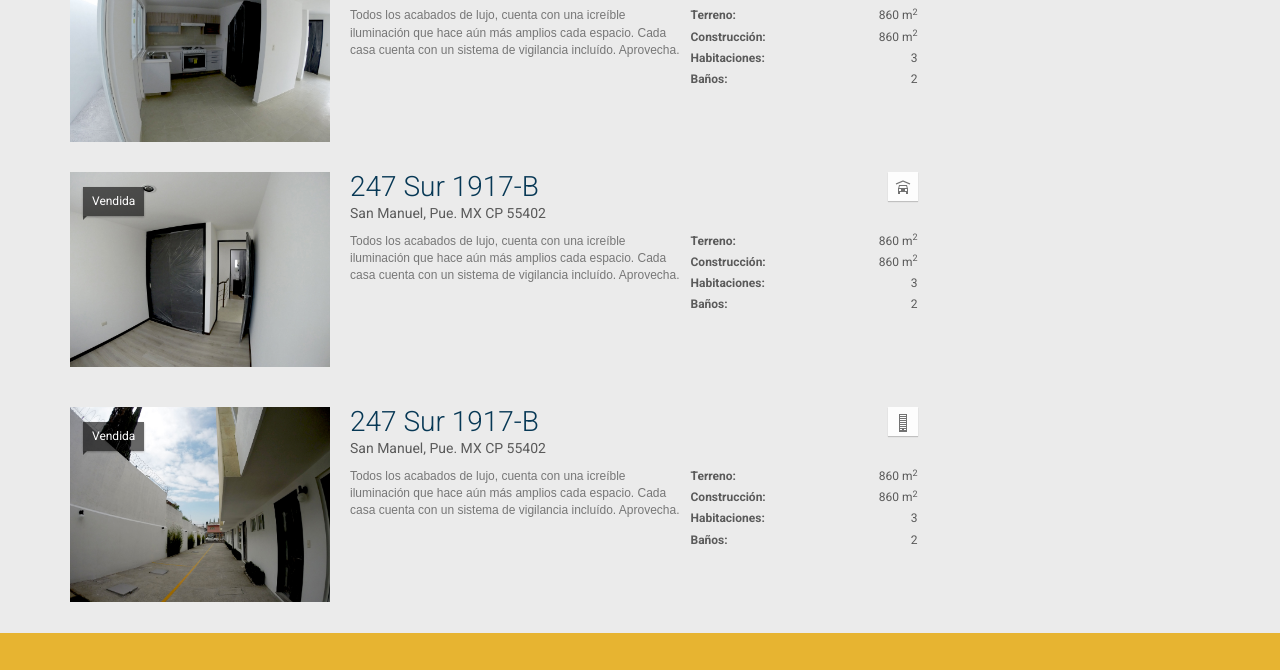
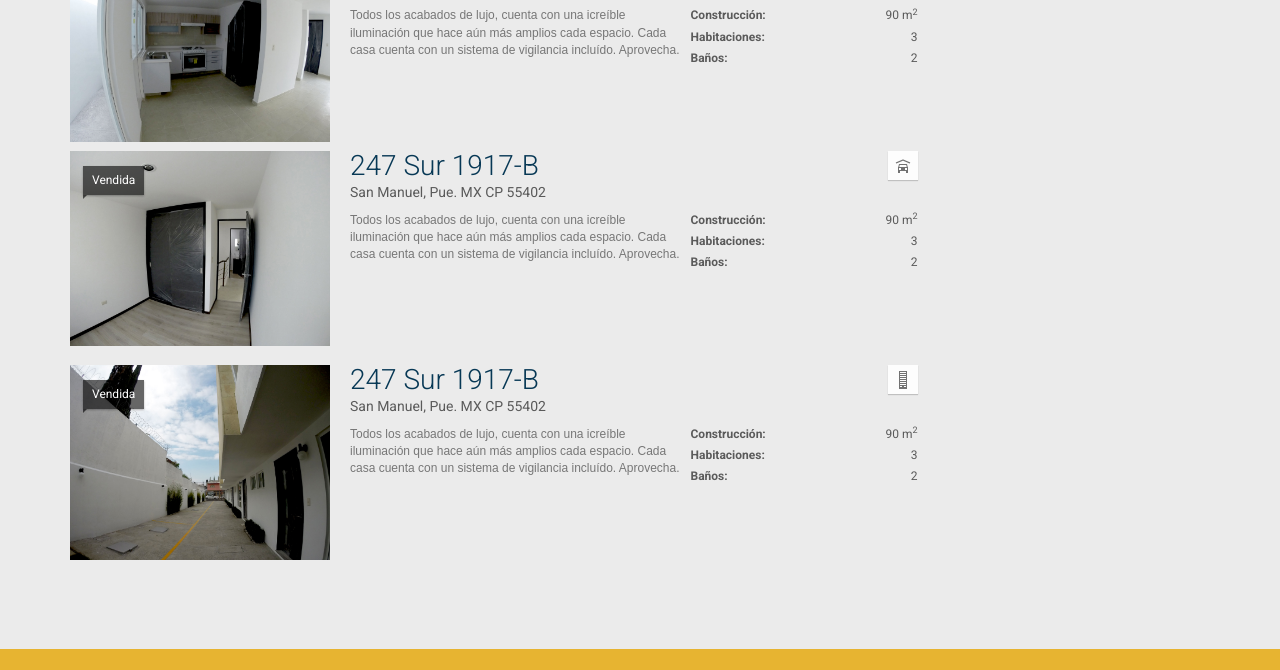
Before and after one commit to guiberraMX/cn3residencial.com, a plain HTML site: page casas.html in a window 1280 px wide. Shown: the part 578-1248 px from the top of the page. Drawn offline with Linux system fonts and the light colour scheme.

Commit message:
datos
m2

```diff
--- a/casas.html
+++ b/casas.html
@@ -142,10 +142,9 @@
                                         Todos los acabados de lujo, cuenta con una icreíble iluminación que hace aún más amplios cada espacio. Cada casa cuenta con un sistema de vigilancia incluído. Aprovecha.
                                         </p>
                                         <dl>
-                                            <dt>Terreno:</dt>
-                                            <dd>860 m<sup>2</sup></dd>
+
                                             <dt>Construcción:</dt>
-                                            <dd>860 m<sup>2</sup></dd>
+                                            <dd>90 m<sup>2</sup></dd>
                                             <dt>Habitaciones:</dt>
                                             <dd>3</dd>
                                             <dt>Baños:</dt>
@@ -181,10 +180,9 @@
                                         Todos los acabados de lujo, cuenta con una icreíble iluminación que hace aún más amplios cada espacio. Cada casa cuenta con un sistema de vigilancia incluído. Aprovecha.
                                         </p>
                                         <dl>
-                                            <dt>Terreno:</dt>
-                                            <dd>860 m<sup>2</sup></dd>
+
                                             <dt>Construcción:</dt>
-                                            <dd>860 m<sup>2</sup></dd>
+                                            <dd>90 m<sup>2</sup></dd>
                                             <dt>Habitaciones:</dt>
                                             <dd>3</dd>
                                             <dt>Baños:</dt>
@@ -215,10 +213,9 @@
                                         Todos los acabados de lujo, cuenta con una icreíble iluminación que hace aún más amplios cada espacio. Cada casa cuenta con un sistema de vigilancia incluído. Aprovecha.
                                         </p>
                                         <dl>
-                                            <dt>Terreno:</dt>
-                                            <dd>860 m<sup>2</sup></dd>
+
                                             <dt>Construcción:</dt>
-                                            <dd>860 m<sup>2</sup></dd>
+                                            <dd>90 m<sup>2</sup></dd>
                                             <dt>Habitaciones:</dt>
                                             <dd>3</dd>
                                             <dt>Baños:</dt>
@@ -288,6 +285,17 @@
 
             </div><!-- /.row -->
         </div><!-- /.container -->
+
+          <br>
+                        <br>
+
+
+
+                          <br>
+                        <br>
+
+
+
     </div>
     <!-- end Page Content -->
     <!-- Page Footer -->
@@ -309,6 +317,9 @@
                                 <a href="nosotros.html" class="link-arrow">Más de nosotros</a>
                             </article>
                         </div><!-- /.col-sm-3 -->
+
+
+
 
 
 
```
